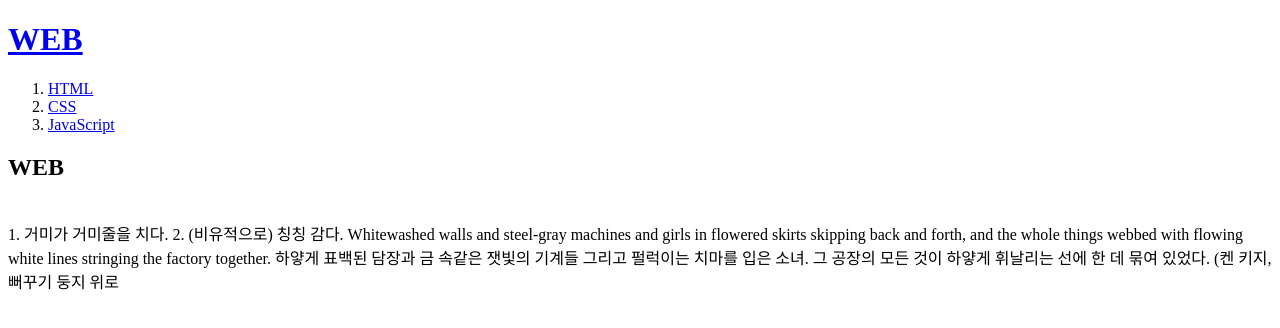
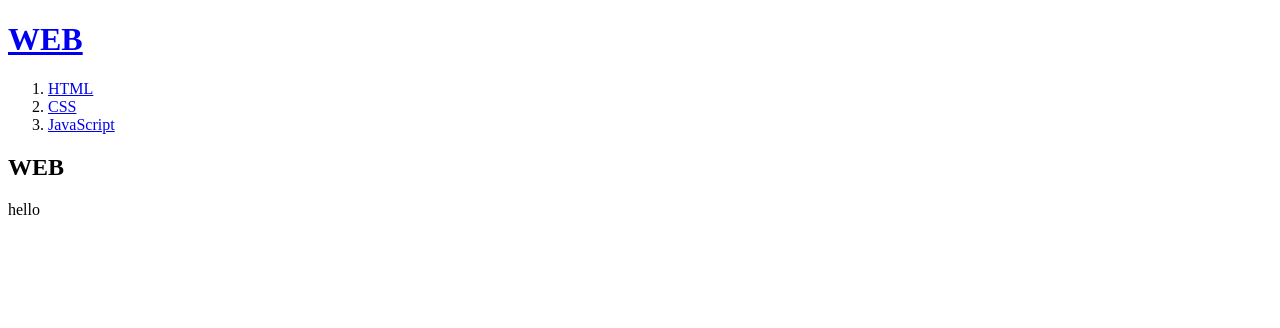
Before and after one commit to hyeando/my-first-web-site, a plain HTML site: page index.html in a window 1280 px wide. Drawn offline with Linux system fonts and the light colour scheme.

Commit message:
수정 hello

```diff
--- a/index.html
+++ b/index.html
@@ -15,11 +15,6 @@
 
 <h2>WEB</h2>
 
-<p style="margin-top:40px;">
-    1. 거미가 거미줄을 치다.
-    2. (비유적으로) 칭칭 감다.
-    Whitewashed walls and steel-gray machines and girls in flowered skirts skipping back and forth,
-    and the whole things webbed with flowing white lines stringing the factory together. 하얗게 표백된 담장과 금
-    속같은 잿빛의 기계들 그리고 펄럭이는 치마를 입은 소녀. 그 공장의 모든 것이 하얗게 휘날리는 선에 한 데 묶여 있었다. (켄 키지, 뻐꾸기 둥지 위로 </p>
+<p>hello </p>
 </body>
 </html>
```
